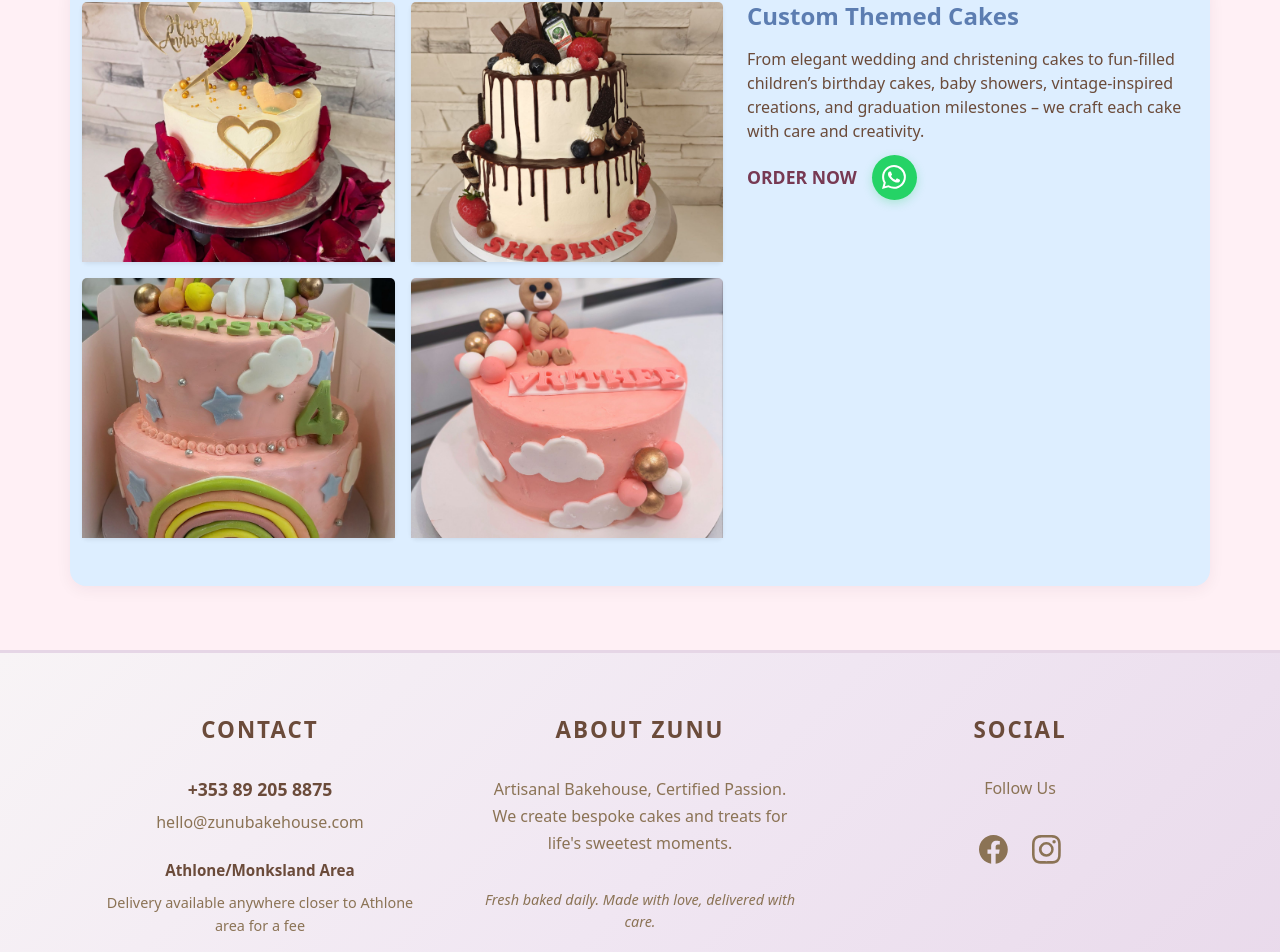
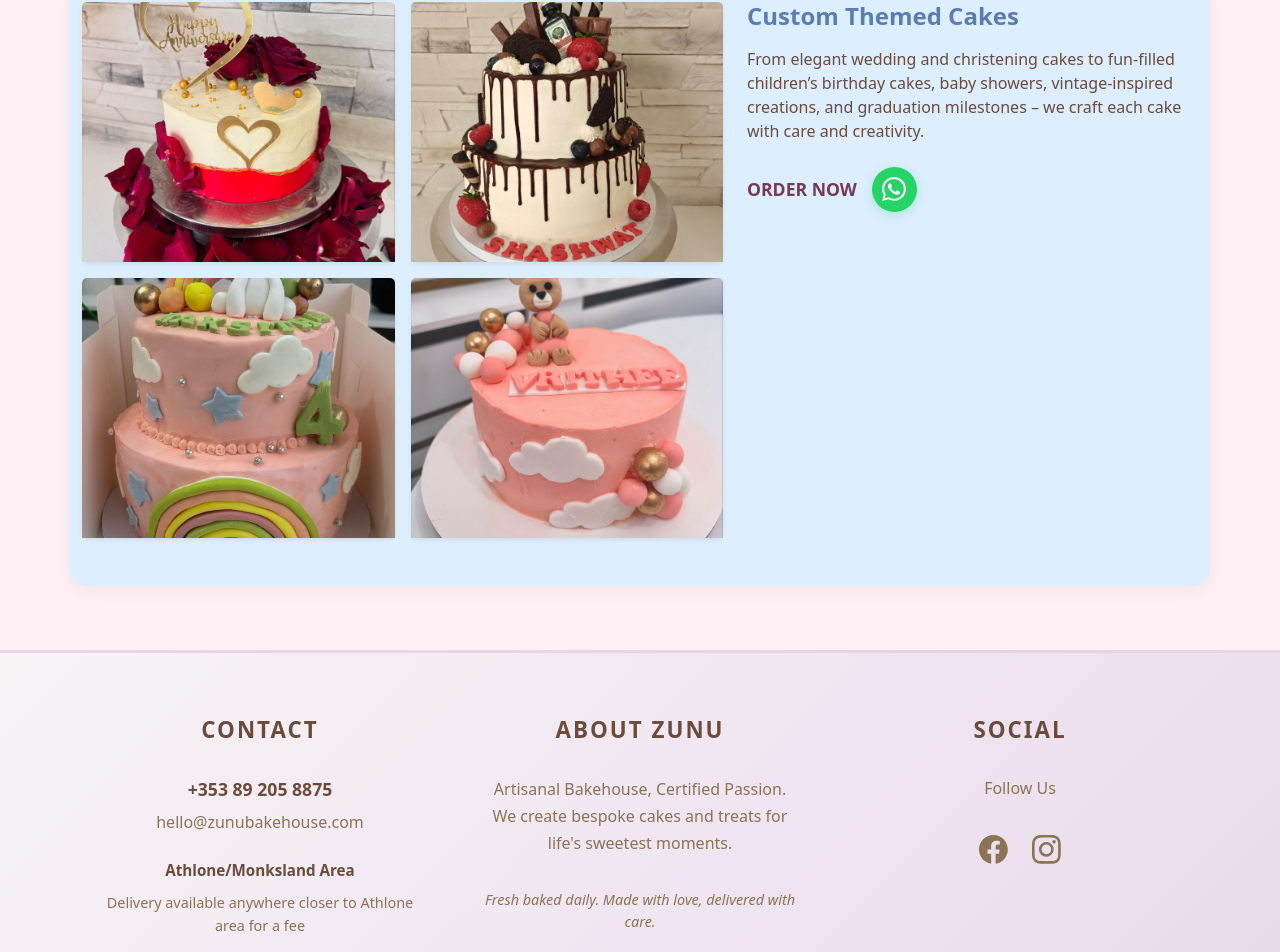
Before and after one commit to AmeerKhanGitHub/zunubakehouse, a React (Vite) app: page /#/ in a window 1280 px wide. Shown: the part 1122-2074 px from the top of the page. Built offline with nearby package versions, Linux system fonts and the light colour scheme.

Commit message:
add margin

```diff
--- a/src/components/SectionCard.jsx
+++ b/src/components/SectionCard.jsx
@@ -67,7 +67,8 @@ export default function SectionCard({
             display: 'flex',
             alignItems: 'center',
             gap: isMobile ? '10px' : '15px',
-            marginTop: '0.25rem'
+            marginTop: '1rem',
+            marginBottom: '1rem'
           }}
         >
           <span
```
